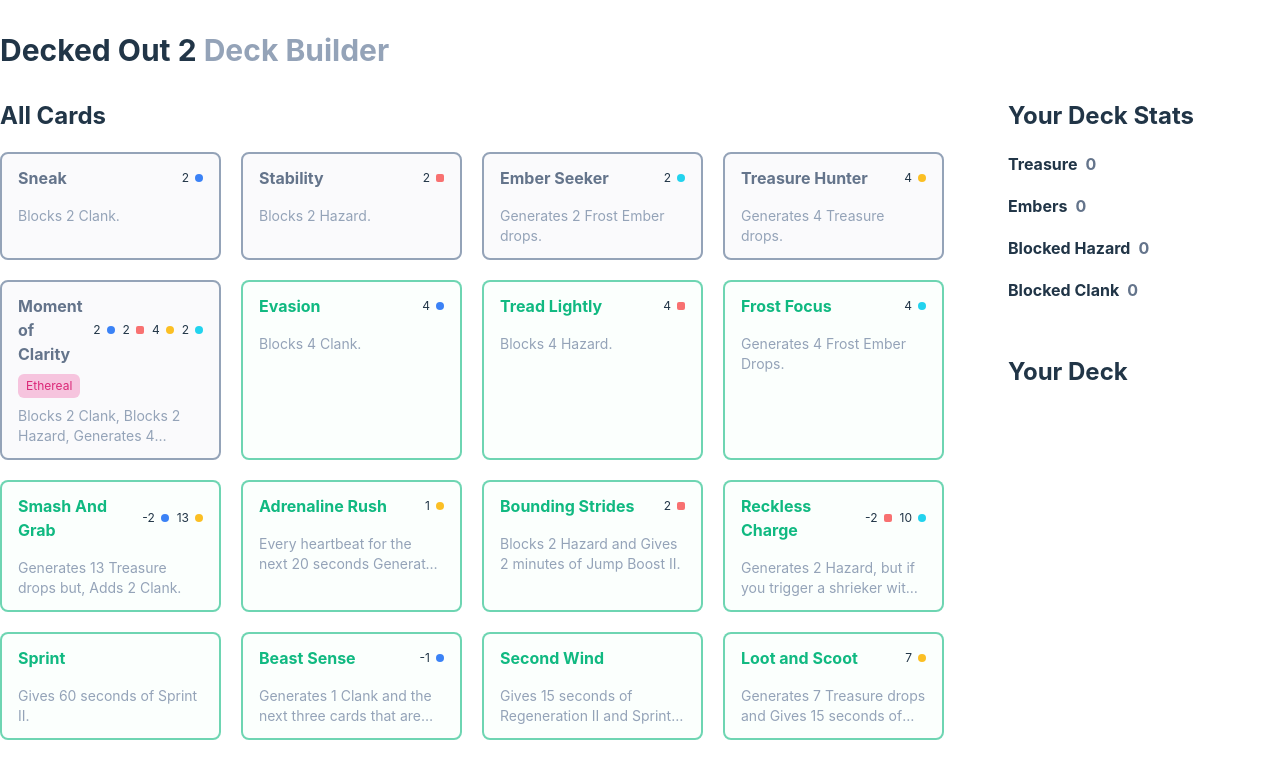
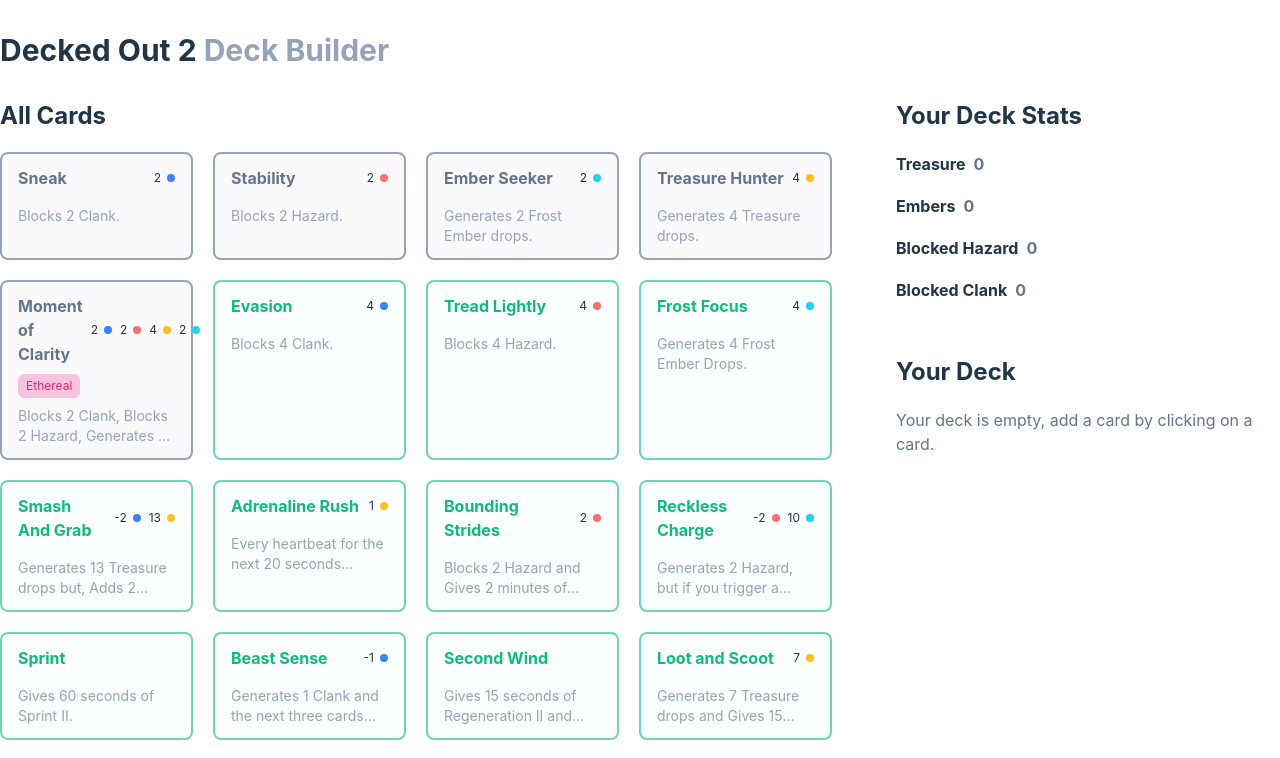
Before and after one commit to SofiaChaves/decked-out-deck-builder, a React (Vite) app: page / in a window 1280 px wide. Shown: the top 758 px of the page. Built offline with nearby package versions, Linux system fonts and the light colour scheme; what tailwindcss-debug-screens would draw is missing.

Commit message:
Adjustments

```diff
--- a/src/App.tsx
+++ b/src/App.tsx
@@ -13,9 +13,9 @@ function App() {
                 </h1>
 
                 {/* Grid */}
-                <div className="grid grid-cols-4 gap-16">
+                <div className="grid grid-cols-3 gap-16">
                     {/* List */}
-                    <div className="col-span-3 space-y-5">
+                    <div className="col-span-2 space-y-5">
                         <h1 className="text-2xl font-bold">All Cards</h1>
                         <CardsList />
                     </div>
--- a/src/components/Clank.tsx
+++ b/src/components/Clank.tsx
@@ -1,4 +1,14 @@
-const Clank = () => {
-    return <div className="w-2 h-2 rounded-full bg-blue-500" />;
+type Props = {
+    filled?: boolean;
+};
+
+const Clank = ({ filled = true }: Props) => {
+    return (
+        <div
+            className={`w-2 h-2 rounded-full ${
+                filled ? 'bg-blue-500' : 'border border-blue-500'
+            } `}
+        />
+    );
 };
 export default Clank;
--- a/src/components/Deck.tsx
+++ b/src/components/Deck.tsx
@@ -16,6 +16,11 @@ const Deck = () => {
                     <Card key={card.name + index} card={card} />
                 </button>
             ))}
+            {deck.length === 0 && (
+                <p className="text-slate-500">
+                    Your deck is empty, add a card by clicking on a card.
+                </p>
+            )}
         </div>
     );
 };
--- a/src/components/DeckStats.tsx
+++ b/src/components/DeckStats.tsx
@@ -62,8 +62,8 @@ const DeckStats = () => {
                     <span className="text-slate-500 pl-2">{totalHazard}</span>
                 </h3>
                 <div className="flex gap-1">
-                    {[...Array(totalHazard).keys()].map((_) => (
-                        <Hazard key={_} />
+                    {[...Array(Math.abs(totalHazard)).keys()].map((_) => (
+                        <Hazard key={_} filled={totalHazard > 0} />
                     ))}
                 </div>
             </article>
@@ -75,8 +75,8 @@ const DeckStats = () => {
                     <span className="text-slate-500 pl-2">{totalClank}</span>
                 </h3>
                 <div className="flex gap-1">
-                    {[...Array(totalClank).keys()].map((_) => (
-                        <Clank key={_} />
+                    {[...Array(Math.abs(totalClank)).keys()].map((_) => (
+                        <Clank key={_} filled={totalClank > 0} />
                     ))}
                 </div>
             </article>
--- a/src/components/Hazard.tsx
+++ b/src/components/Hazard.tsx
@@ -1,4 +1,14 @@
-const Hazard = () => {
-    return <div className="w-2 h-2 rounded-sm bg-red-400" />;
+type Props = {
+    filled?: boolean;
+};
+
+const Hazard = ({ filled = true }: Props) => {
+    return (
+        <div
+            className={`w-2 h-2 rounded-full ${
+                filled ? 'bg-red-400' : 'border border-red-400'
+            } `}
+        />
+    );
 };
 export default Hazard;
```
